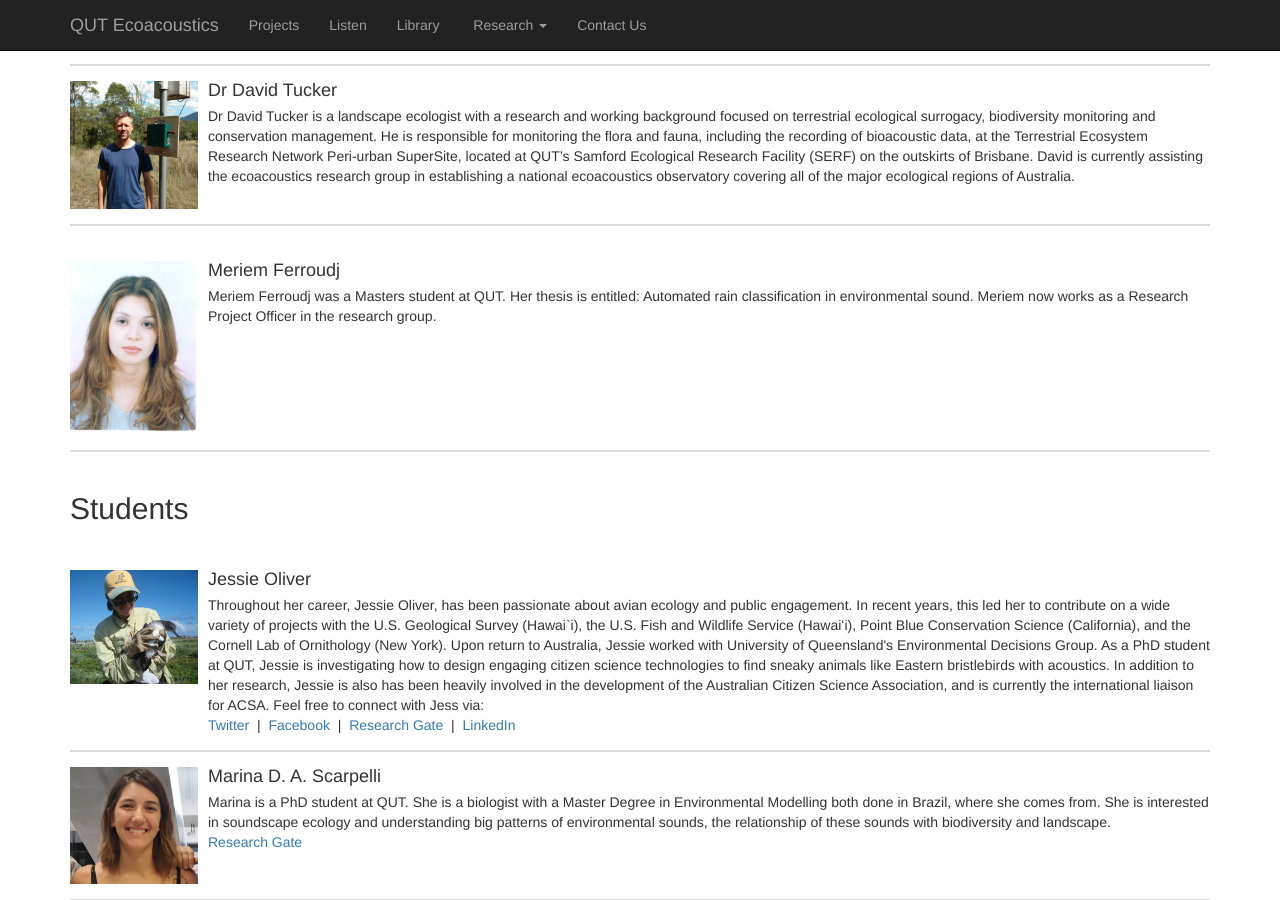
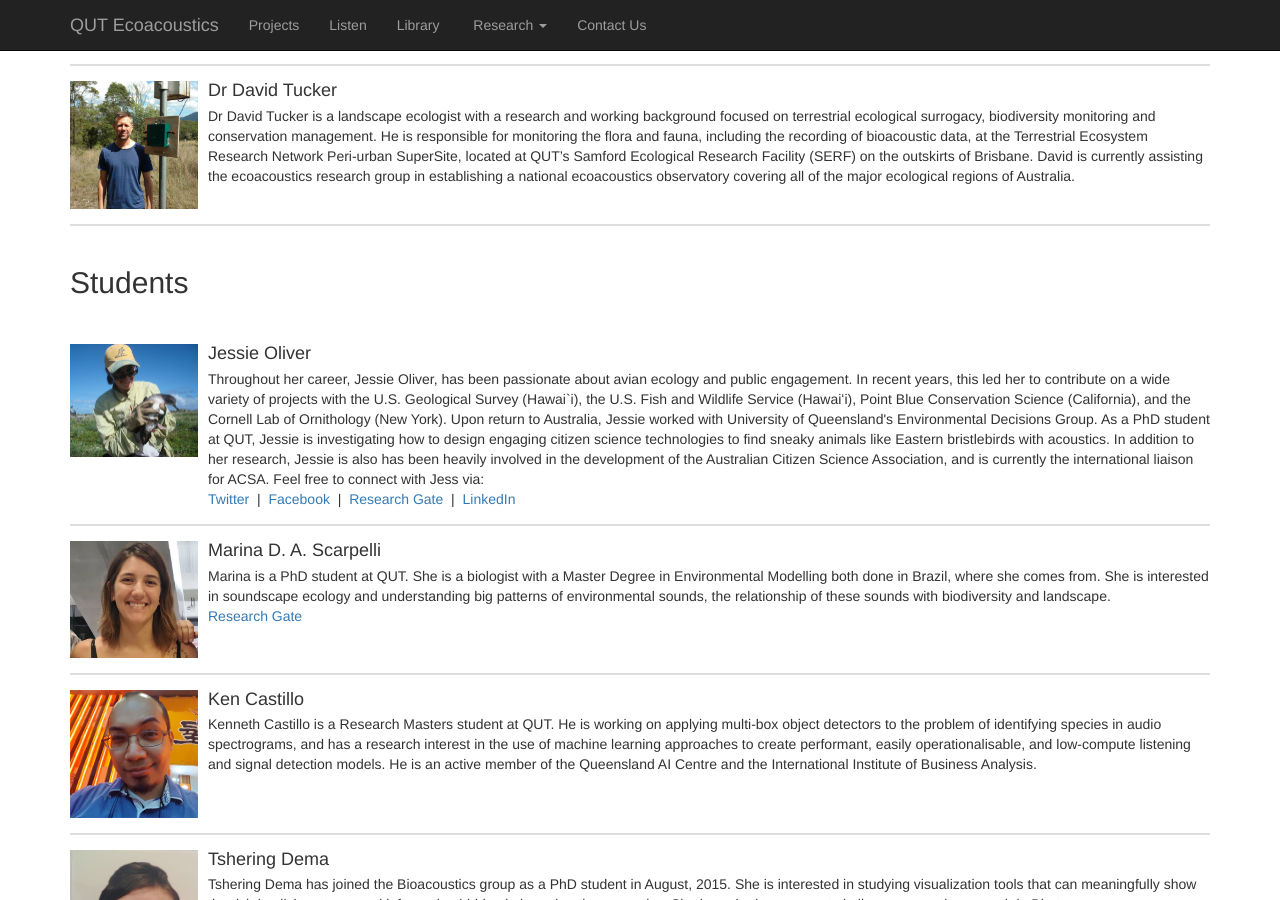
Before and after one commit to QutEcoacoustics/research-blog, a Jekyll site: the page built from people/people.html, in a window 1280 px wide and 900 px high, scrolled down 1230 px. Built offline with Jekyll 4.4.1, drawn with Linux system fonts in a browser that asks for light colours; nearby versions of some CDN libraries.

Commit message:
Update people.html

```diff
--- a/people/people.html
+++ b/people/people.html
@@ -120,20 +120,6 @@ title: Ecosounds | People
                 Network Peri-urban SuperSite, located at QUT’s Samford Ecological Research Facility (SERF) on the outskirts
                 of Brisbane. David is currently assisting the ecoacoustics research group in establishing a national ecoacoustics
         observatory covering all of the major ecological regions of Australia.
-            </div>
-        </li>
-        <br />
-        <li class="media">
-            <span class="pull-left">
-                <img class="media-object" src="../images/meriem.jpg" alt="Meriem Ferroudj">
-            </span>
-
-            <div class="media-body">
-                <h4 class="media-heading">Meriem Ferroudj</h4>
-                Meriem Ferroudj was a Masters student at QUT. Her thesis is entitled: Automated rain classification in
-                environmental sound.
-
-                Meriem now works as a Research Project Officer in the research group.
             </div>
         </li>
         <br />
```
